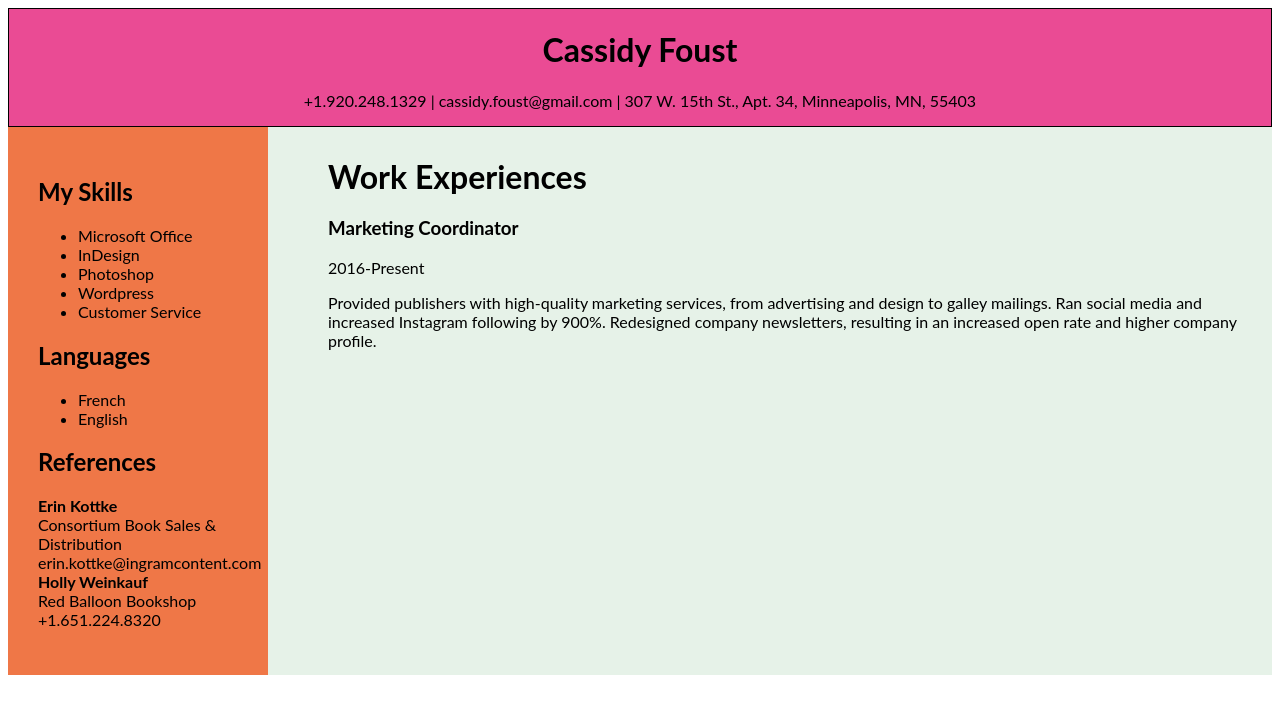
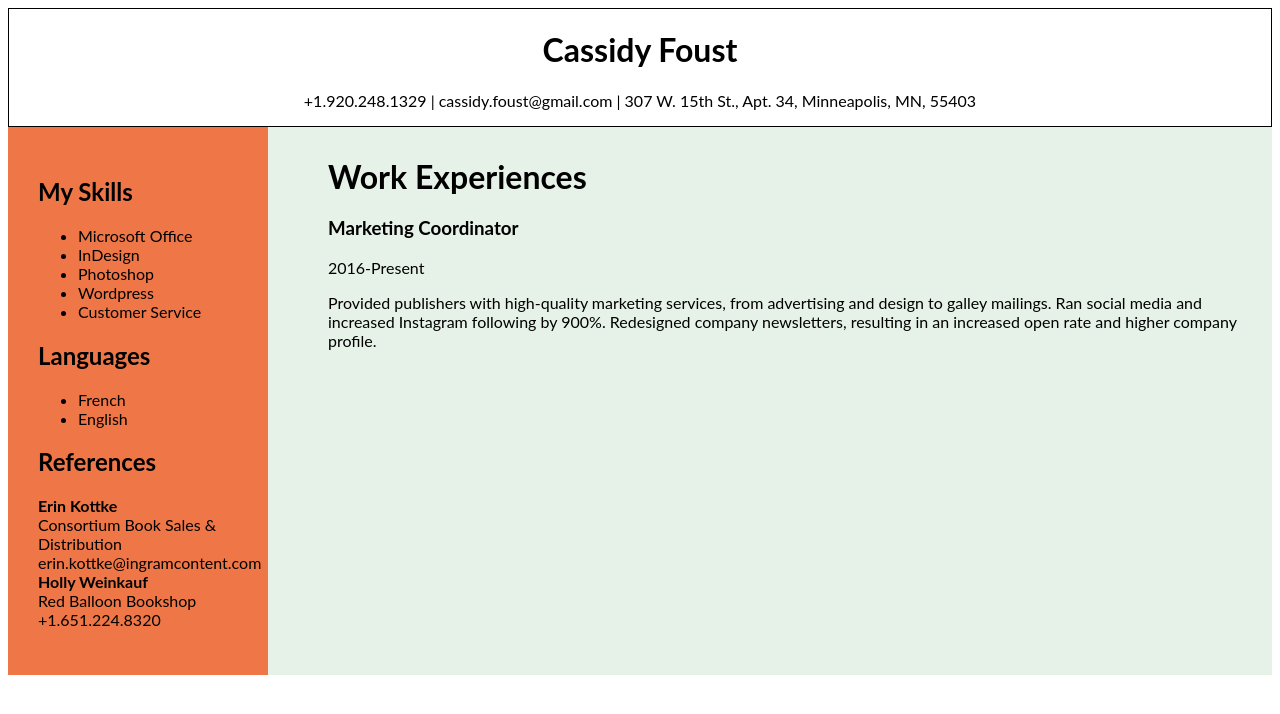
Before and after one commit to cassidyfoust/cassidyfoust.github.io, a plain HTML site: page index.html in a window 1280 px wide. Drawn offline with Linux system fonts and the light colour scheme.

Commit message:
Update style.css

```diff
--- a/style.css
+++ b/style.css
@@ -13,7 +13,6 @@ body {
 .heading {
   border: 1px solid #000;
   text-align: center;
-  background-color: rgb(234,75,148);
 }
 
 .main {
```
